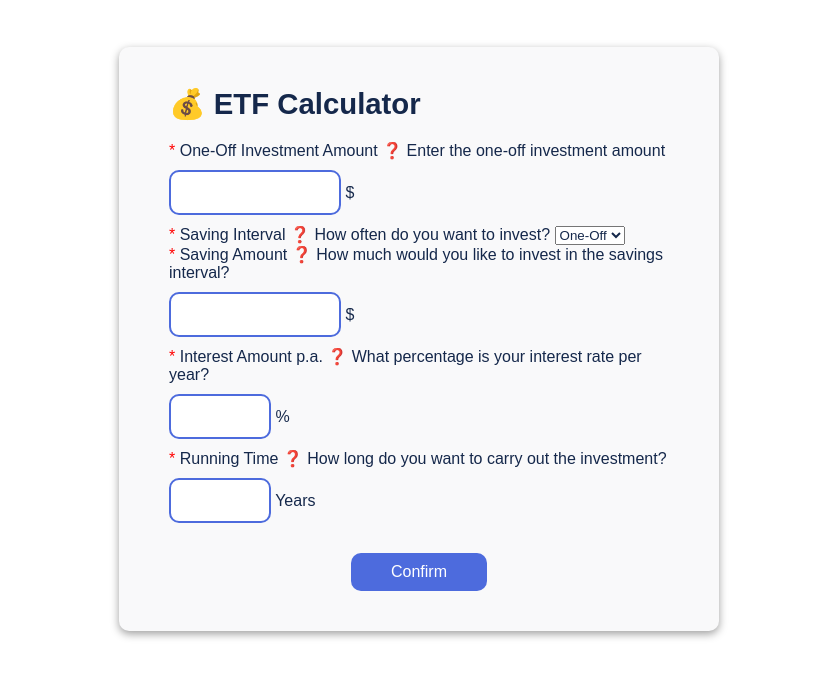
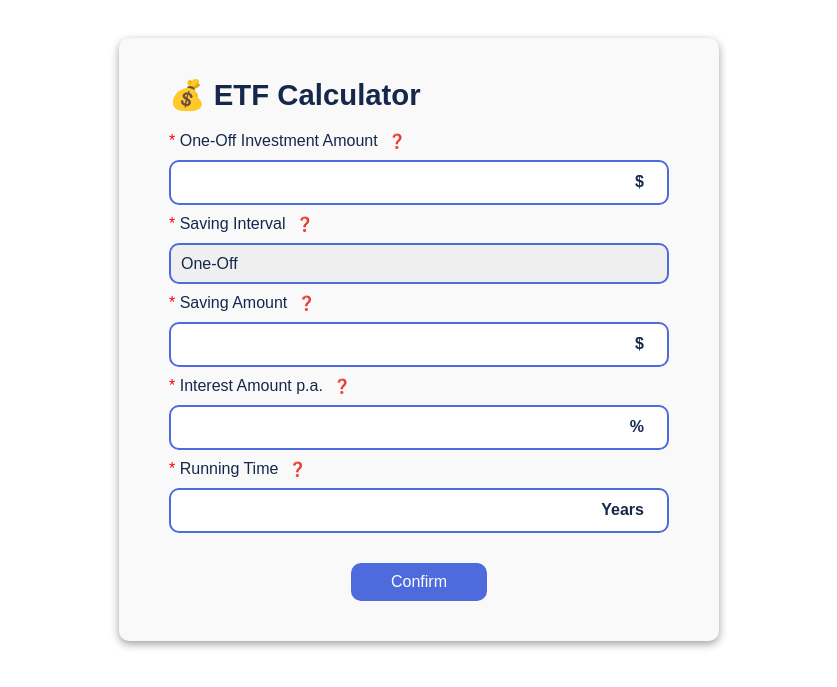
Before and after one commit to DevA6O/ETF-Savings-Plan-Calculator, a plain HTML site: page index.html in a window 1280 px wide. Shown: the part 121-808 px from the top of the page, without its empty margins (221-1058 px from the left). Drawn offline with Linux system fonts and the light colour scheme.

Commit message:
Add the suitable style for the new html tags

```diff
--- a/styles.css
+++ b/styles.css
@@ -72,6 +72,83 @@
     border: 2px solid var(--font-color);
 }
 
+.calculator-select {
+    display: flex;
+    justify-content: center;
+    flex-direction: column;
+}
+
+.calculator-select label {
+    margin: 0 0 10px 0;
+}
+
+.calculator-select select {
+    padding: 10px;
+    font-size: 12pt;
+    margin: 0 0 10px 0;
+    border-radius: 10px;
+    border: none;
+    border: 2px solid var(--purple);
+    cursor: pointer;
+
+    -webkit-appearance: none;
+    -moz-appearance: none;
+    appearance: none;
+}
+
+.input-with-unit {
+    position: relative;
+    display: inline-block;
+}
+
+.input-with-unit input {
+    width: 100%;
+    padding-right: 80px;
+}
+
+.input-with-unit .unit {
+    position: absolute;
+    right: 5%;
+    top: 50%;
+    transform: translateY(-50%);
+    pointer-events: none; /* Damit der Text keine Klicks blockiert */
+    font-size: 12pt;
+    font-weight: bold;
+}
+
+.tooltip {
+    position: relative;
+    display: inline-block;
+    cursor: pointer;
+    font-size: 14px;
+    margin-left: 6px;
+}
+
+.tooltip .tooltip-text {
+  visibility: hidden;
+  width: 260px;
+  background-color: var(--font-color);
+  color: var(--bg-color);
+  text-align: center;
+  border-radius: 6px;
+  padding: 6px;
+  position: absolute;
+  z-index: 1;
+  bottom: 125%;
+  left: 50%;
+  transform: translateX(-50%);
+  opacity: 0;
+  transition: opacity 0.3s;
+  pointer-events: none;
+  font-size: 11pt;
+}
+
+.tooltip:hover .tooltip-text {
+  visibility: visible;
+  opacity: 1;
+}
+
+
 #calculate {
     display: flex;
     justify-content: center;
@@ -119,13 +196,18 @@
     font-weight: bold;
 }
 
+.disabled-inpt {
+    opacity: 0.8 !important;
+    background-color: rgba(0, 0, 0, 0.1) !important;
+}
+
 /* Removes the spinner buttons for the number inputs */
-input[type-number]::-webkit-inner-spin-button,
-input[type-number]::-webkit-outer-spin-button {
+input[type=number]::-webkit-inner-spin-button,
+input[type=number]::-webkit-outer-spin-button {
     -webkit-appearance: none;
-    margin: 0;;
+    margin: 0;
 }
 
 input[type=number] {
-  -moz-appearance: textfield;
+    -moz-appearance: textfield;
 }
```
